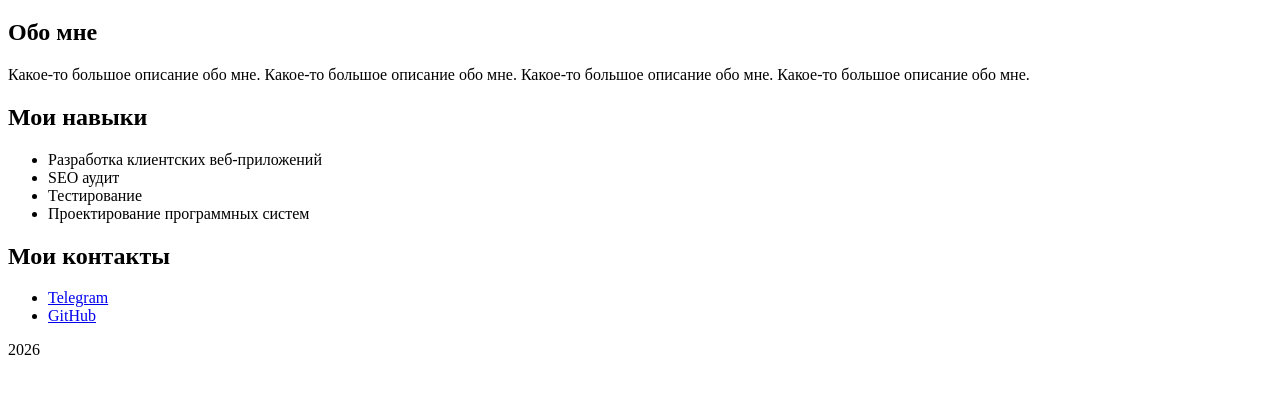
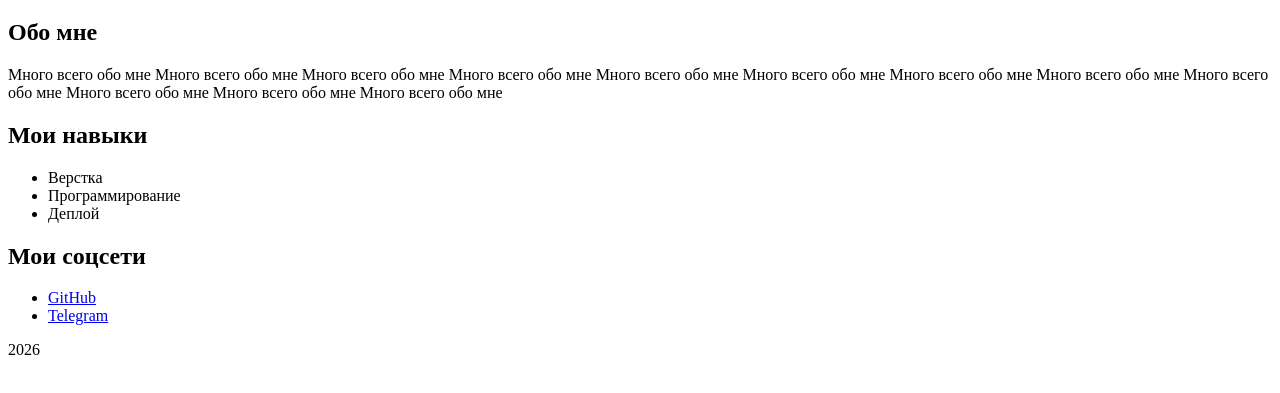
Before and after one commit to LAYT73/homework-demo, a plain HTML site: page 02-HTML/01 — Страница-визитка/index.html in a window 1280 px wide. Shown: the part 61-454 px from the top of the page. Drawn offline with Linux system fonts and the light colour scheme.

Commit message:
refactor: edit format for 02/01

```diff
--- a/02-HTML/01 — Страница-визитка/index.html
+++ b/02-HTML/01 — Страница-визитка/index.html
@@ -1,10 +1,10 @@
-<!DOCTYPE html>
+<!doctype html>
 <html lang="ru">
     <head>
         <meta charset="UTF-8" />
+        <meta name="viewport" content="width=device-width, initial-scale=1.0" />
         <title>01 — Страница-визитка</title>
-        <meta name="description" content="Личная страница-визитка Никиты с информацией о навыках и контактах." />
-        <meta name="viewport" content="width=device-width, initial-scale=1.0" />
+        <meta name="description" content="Описание страницы" />
     </head>
     <body>
         <header>
@@ -14,35 +14,32 @@
             <section>
                 <h2>Обо мне</h2>
                 <p>
-                    Какое-то большое описание обо мне.
-                    Какое-то большое описание обо мне.
-                    Какое-то большое описание обо мне.
-                    Какое-то большое описание обо мне.
+                    Много всего обо мне Много всего обо мне Много всего обо мне
+                    Много всего обо мне Много всего обо мне Много всего обо мне
+                    Много всего обо мне Много всего обо мне Много всего обо мне
+                    Много всего обо мне Много всего обо мне Много всего обо мне
                 </p>
             </section>
             <section>
                 <h2>Мои навыки</h2>
                 <ul>
-                    <li>Разработка клиентских веб-приложений</li>
-                    <li>SEO аудит</li>
-                    <li>Тестирование</li>
-                    <li>Проектирование программных систем</li>
+                    <li>Верстка</li>
+                    <li>Программирование</li>
+                    <li>Деплой</li>
                 </ul>
             </section>
             <section>
-                <h2>Мои контакты</h2>
+                <h2>Мои соцсети</h2>
                 <ul>
+                    <li><a href="https://github.com/LAYT73">GitHub</a></li>
                     <li>
                         <a href="https://t.me/undefined_null_0">Telegram</a>
-                    </li>
-                    <li>
-                        <a href="https://github.com/LAYT73">GitHub</a>
                     </li>
                 </ul>
             </section>
         </main>
         <footer>
-           <p>2026</p>
+            <p>2026</p>
         </footer>
     </body>
 </html>
```
